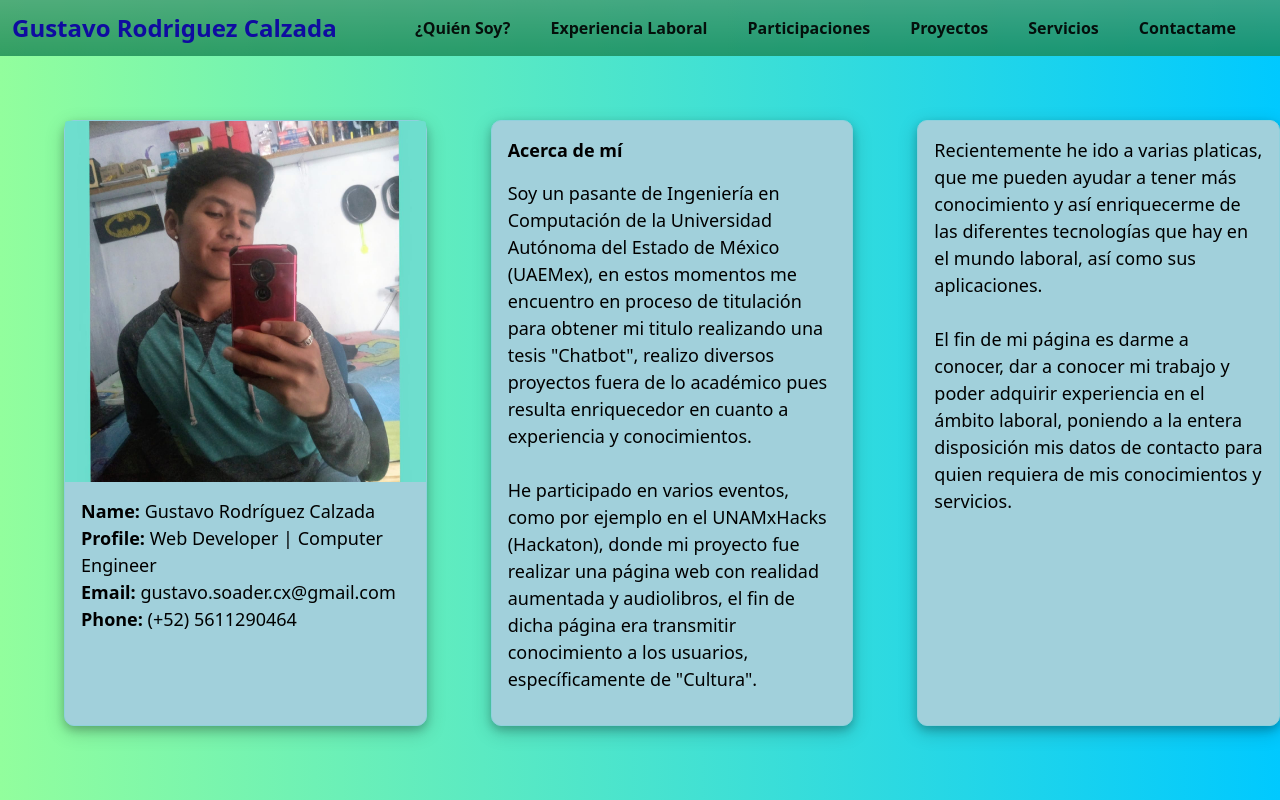
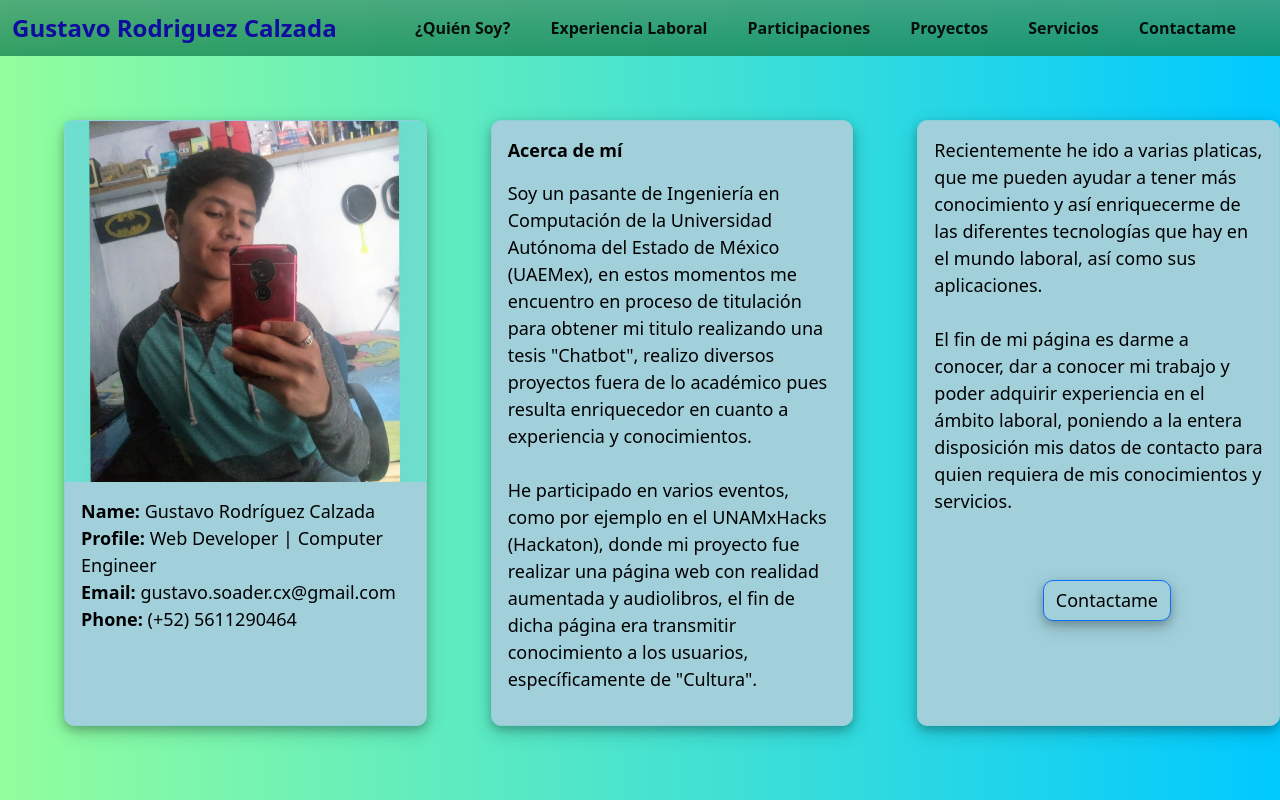
Before and after one commit to GustavoR0dr1gu3z/miSitio-VueJS, a Vue app: page / in a window 1280 px wide. Built offline with nearby package versions, Linux system fonts and the light colour scheme.

Commit message:
añadiendo boton para contactarme

```diff
--- a/src/views/QuienSoy.vue
+++ b/src/views/QuienSoy.vue
@@ -30,8 +30,12 @@
                 <p class="card-text">
 Recientemente he ido a varias platicas, que me pueden ayudar a tener más conocimiento y así enriquecerme de las diferentes tecnologías que hay en el mundo laboral, así como sus aplicaciones.
 <br><br>El fin de mi página es darme a conocer, dar a conocer mi trabajo y poder adquirir experiencia en el ámbito laboral, poniendo a la entera disposición mis datos de contacto para quien requiera de mis conocimientos y servicios.
+                </p>
 
-                </p>
+
+                <router-link class="btn btn-primary" to="/contacto">
+                    Contactame
+                </router-link>
             </div>
         </div>
 
@@ -40,6 +44,7 @@ Recientemente he ido a varias platicas, que me pueden ayudar a tener más conoci
 
 <style scoped>
 
+/*Diseño de las cards*/
 .card, .cardMio{
     /*Margen en el top*/
     margin-top: 5%;
@@ -62,8 +67,31 @@ Recientemente he ido a varias platicas, que me pueden ayudar a tener más conoci
 }
 
 
+/*Display flex a las cartas*/
 #nav{
     display: flex;
 }
 
+/*Diseño del boton en las cartas*/
+.btn{
+    margin-top: 15%;
+    margin-left: 33%;
+    background-color: #a1d0db;
+    color: black;
+    text-align: center;
+    font-size: 18px;
+    border-radius: 10px;
+    box-shadow: 0 4px 8px 0 rgba(0, 0, 0, 0.2), 0 6px 20px 0 rgba(0, 0, 0, 0.19);
+}
+
+/*Diseño del boton cuando pasa el cursor de las cartas*/
+.btn:hover{
+    background-color: #00C9FF;
+    color: black;
+    text-align: center;
+    font-size: 18px;
+    border-radius: 10px;
+    box-shadow: 0 4px 8px 0 rgba(0, 0, 0, 0.2), 0 6px 20px 0 rgba(0, 0, 0, 0.19);
+}
+
 </style>
```
